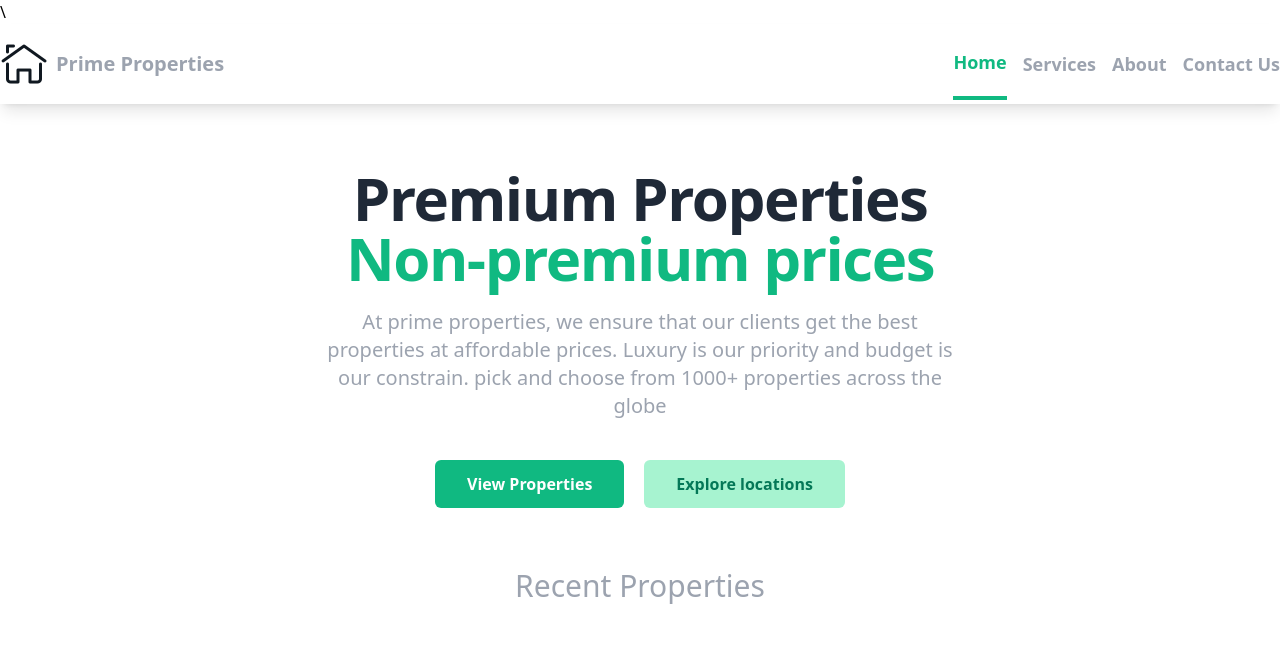
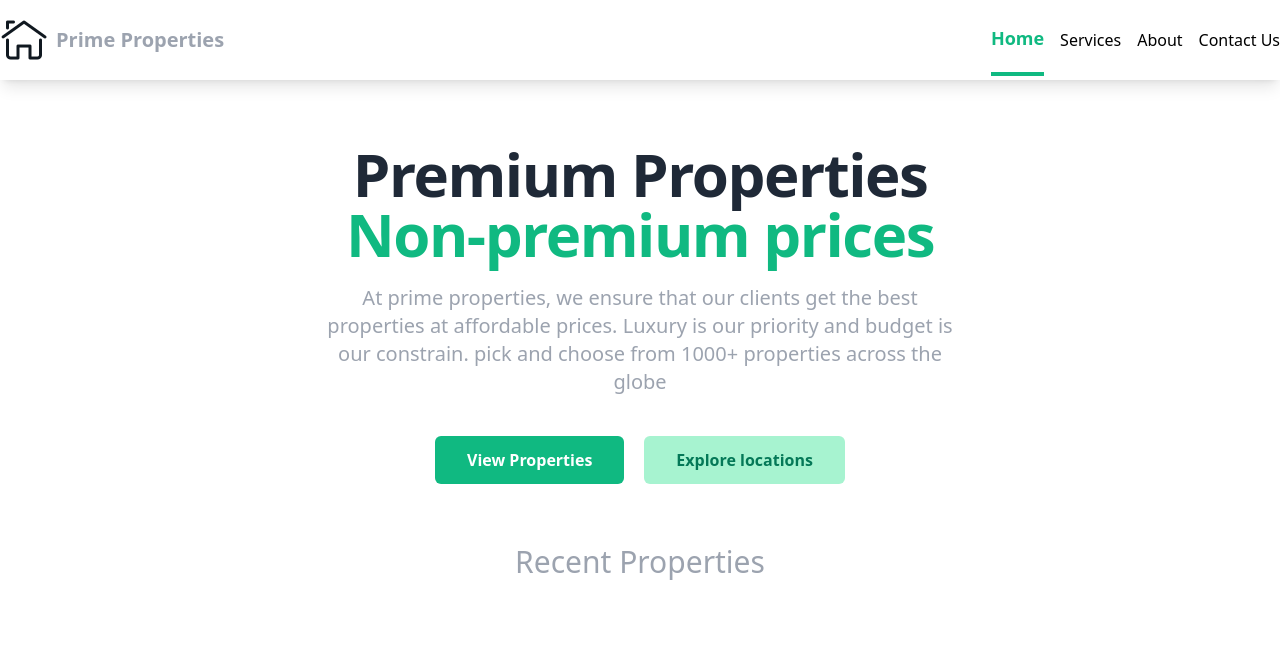
Before and after one commit to ZeyadTharwat/primeproperties, a website: page src/index.html in a window 1280 px wide. Shown: the top 646 px of the page. Drawn offline with Linux system fonts and the light colour scheme.

Commit message:
Update index.html

```diff
--- a/src/index.html
+++ b/src/index.html
@@ -3,7 +3,6 @@
 <head>
   <meta charset="UTF-8">
   <meta name="viewport" content="width=device-width, initial-scale=1.0">
-  <link href="/dist/output.css" rel="stylesheet">\
   <link rel="stylesheet" href="/build.css">
 </head>
 <body>
```
